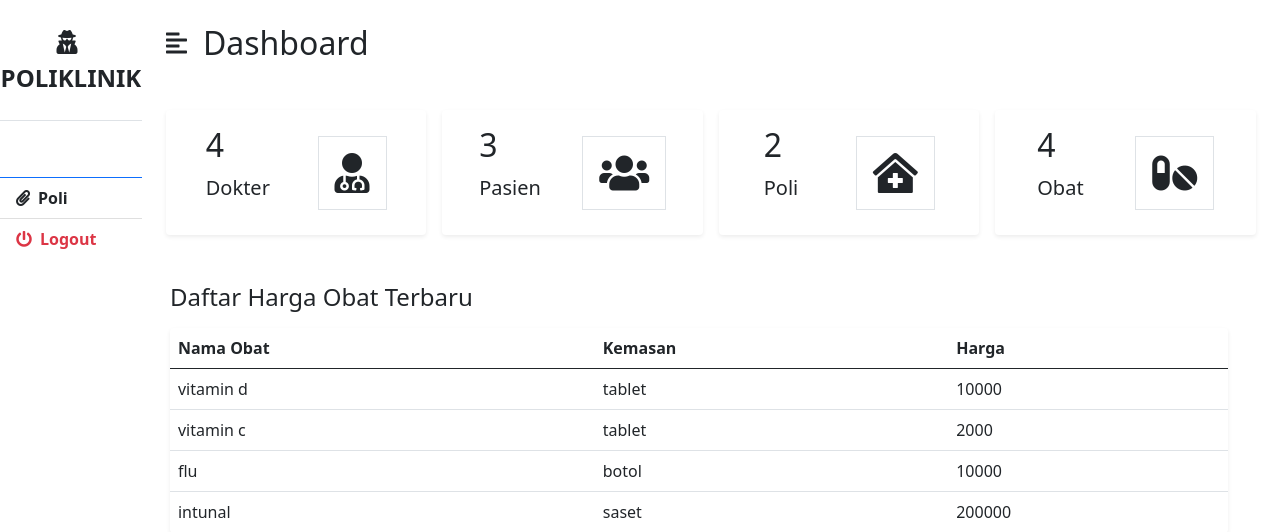
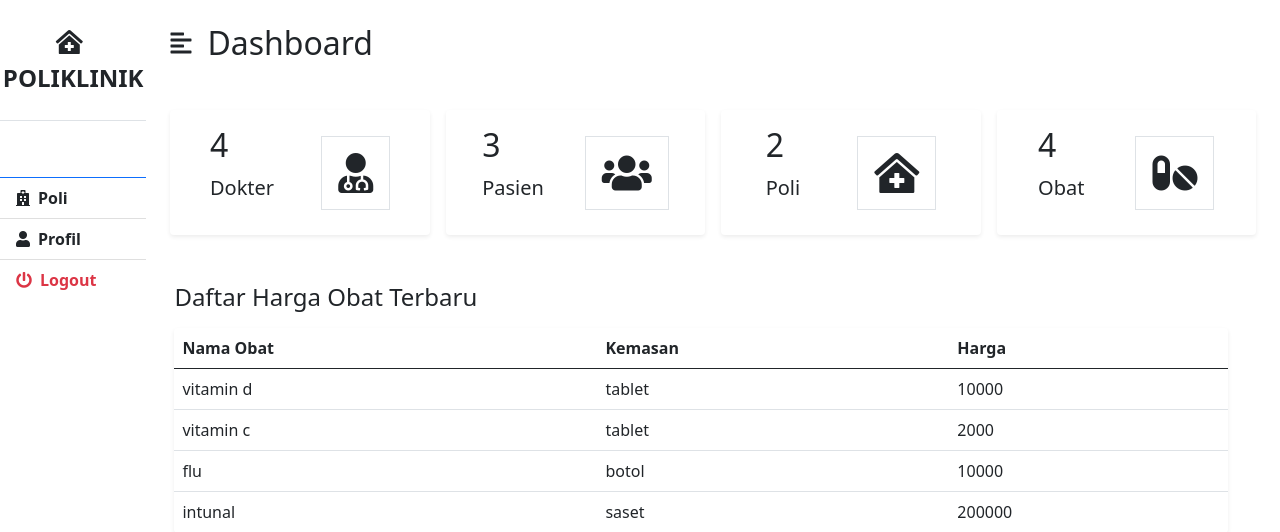
Before and after one commit to bowadylan/poliklinik-2, a PHP site: page /pasien_dashboard.php in a window 1280 px wide. Shown: the top 532 px of the page. Run offline with PHP 8.4, Linux system fonts and the light colour scheme; data comes from the database, SQL or seed files in the repository.

Commit message:
Update pasien_dashboard.php

```diff
--- a/pasien_dashboard.php
+++ b/pasien_dashboard.php
@@ -45,13 +45,16 @@ $result_obat_terbaru = $conn->query("SELECT * FROM obat ORDER BY id DESC LIMIT 1
         <!-- Sidebar -->
         <div class="bg-white" id="sidebar-wrapper">
             <div class="sidebar-heading text-center py-4 primary-text fs-4 fw-bold text-uppercase border-bottom"><i
-                    class="fas fa-user-secret me-2"></i>POLIKLINIK</div>
+                    class="fas fa-clinic-medical me-2"></i>POLIKLINIK</div>
             <div class="list-group list-group-flush my-3">
                 <a href="pasien_dashboard.php" class="list-group-item list-group-item-action bg-transparent second-text active">
                     <i class="fas fa-tachometer-alt me-2"></i>Dashboard
                 </a>
                 <a href="pasien_poli.php" class="list-group-item list-group-item-action bg-transparent second-text fw-bold">
-                    <i class="fas fa-paperclip me-2"></i>Poli
+                    <i class="fas fa-hospital me-2"></i>Poli
+                </a>
+                <a href="pasien_profil.php" class="list-group-item list-group-item-action bg-transparent second-text fw-bold">
+                        <i class="fas fa-user me-2"></i>Profil
                 </a>
                 <a href="logout.php" class="list-group-item list-group-item-action bg-transparent text-danger fw-bold">
                     <i class="fas fa-power-off me-2"></i>Logout
@@ -160,6 +163,5 @@ $result_obat_terbaru = $conn->query("SELECT * FROM obat ORDER BY id DESC LIMIT 1
 </html>
 
 <?php
-// Tutup koneksi
 $conn->close();
 ?>
```
